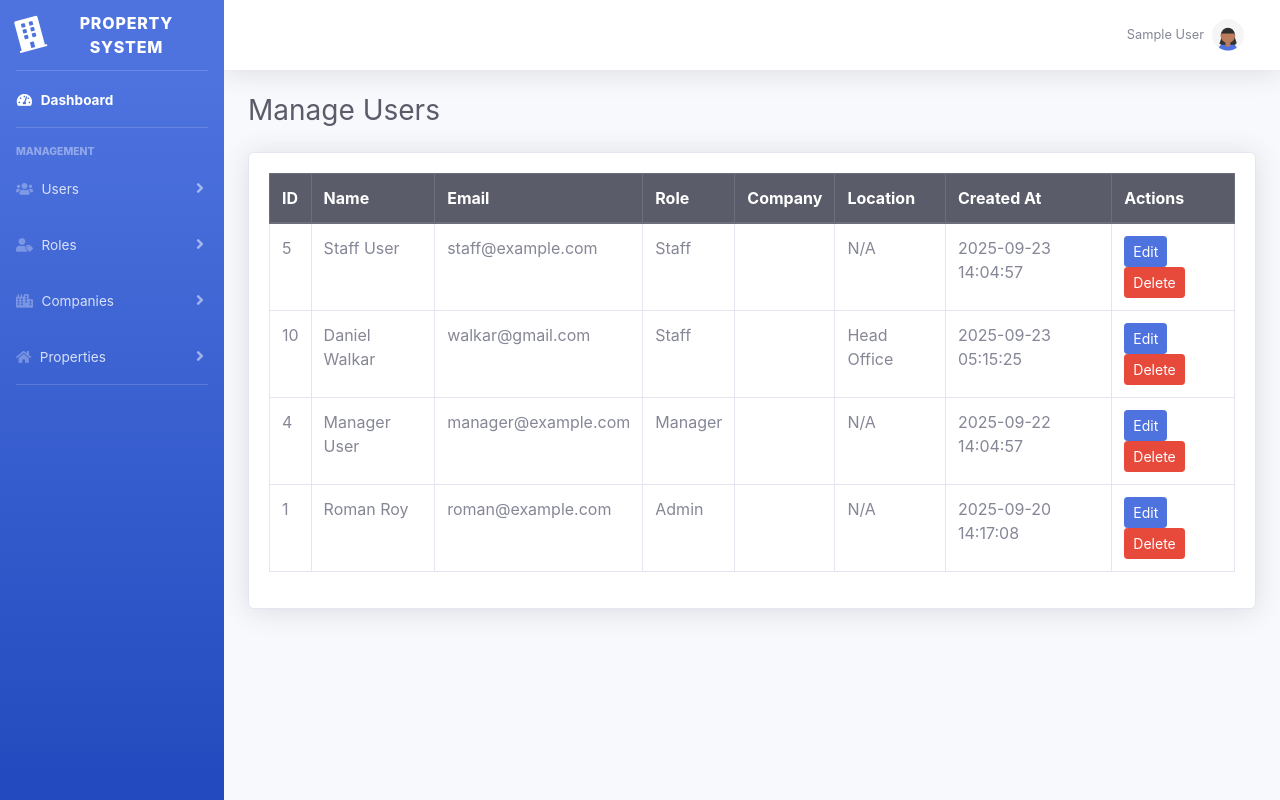
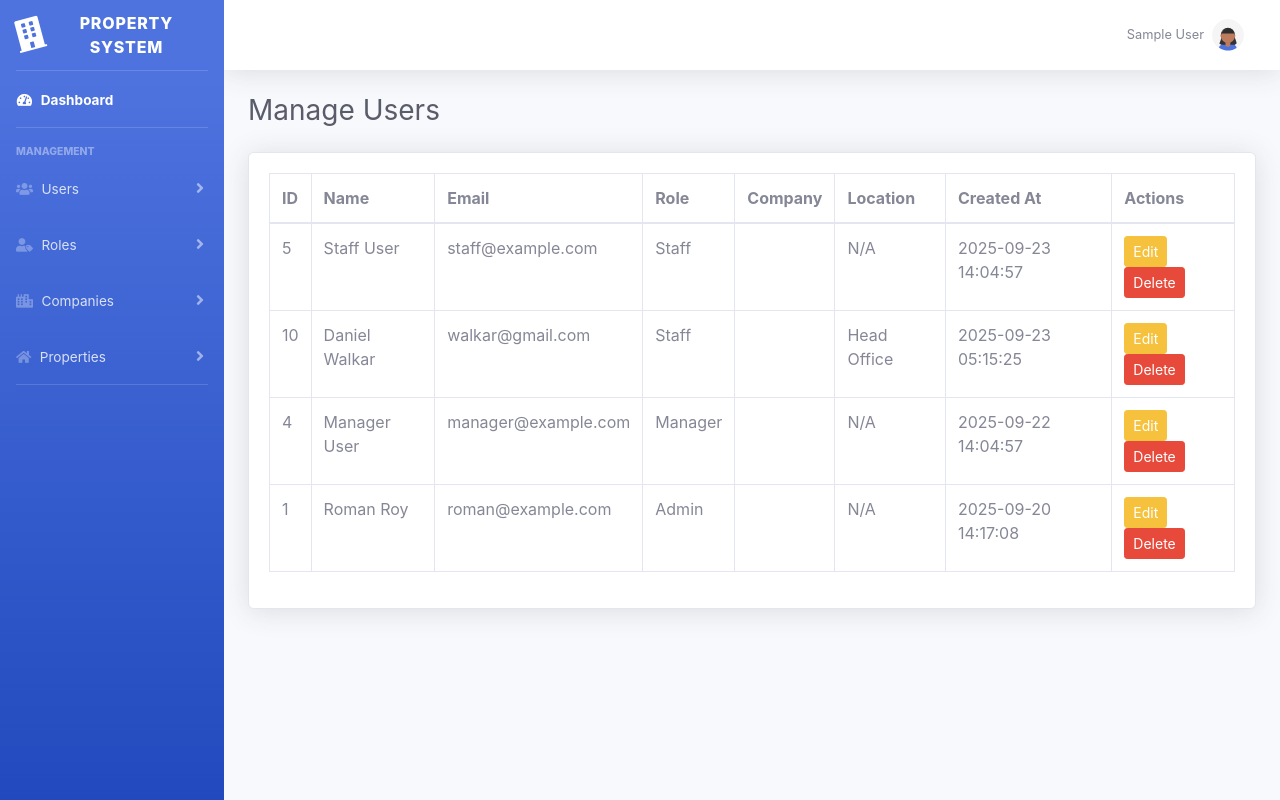
Before and after one commit to VirtusStack/Property_Amenity_Marketing_System, a PHP site: page /Property_Amenity_Marketing_System/admin.php?action=manageUsers in a window 1280 px wide. Run offline with PHP 8.4, Linux system fonts and the light colour scheme; the visitor is signed in with stand-in values (Sample User, id 1); data comes from the database, SQL or seed files in the repository; data that the repository does not hold is empty.

Commit message:
Update manage_user.php

```diff
--- a/templates/users/manage_user.php
+++ b/templates/users/manage_user.php
@@ -36,10 +36,10 @@ $results['users']     = $results['users'] ?? [];
                 <!-- Page Heading -->
                 <h1 class="h3 mb-4 text-gray-800"><?= htmlspecialchars($results['pageTitle']) ?></h1>
 
-           <!-- Feedback message (success or error) -->
-          <?php if (!empty($results['message'])): ?>
-       <div class="alert <?= strpos($results['message'],'✅')!==false ? 'alert-success' : 'alert-danger' ?> alert-dismissible fade show" role="alert">
-                     <?= strpos($results['message'],'✅')!==false ? '<i class="fas fa-check-circle"></i>' : '<i class="fas fa-times-circle"></i>' ?>
+                <!-- Feedback message (success or error) -->
+                <?php if (!empty($results['message'])): ?>
+                    <div class="alert <?= strpos($results['message'],'✅')!==false ? 'alert-success' : 'alert-danger' ?> alert-dismissible fade show" role="alert">
+                        <?= strpos($results['message'],'✅')!==false ? '<i class="fas fa-check-circle"></i>' : '<i class="fas fa-times-circle"></i>' ?>
                         <?= htmlspecialchars($results['message']) ?>
                         <button type="button" class="btn-close" data-bs-dismiss="alert" aria-label="Close"></button>
                     </div>
@@ -50,7 +50,7 @@ $results['users']     = $results['users'] ?? [];
                     <div class="card-body">
                         <div class="table-responsive">
                             <table class="table table-bordered">
-                                <thead class="thead-dark">
+                                <thead>
                                     <tr>
                                         <th>ID</th>
                                         <th>Name</th>
@@ -92,17 +92,23 @@ $results['users']     = $results['users'] ?? [];
                                                 </td>
                                                 <td><?= $user['created_at'] ?></td>
                                                 <td>
-                             <!-- Edit button -->
-                             <a class="btn btn-sm btn-primary" href="<?= BASE_URL ?>/admin.php?action=editUser&id=<?= $user['user_id'] ?>">Edit</a>
-                             <!-- Delete button with confirmation -->
-                             <a class="btn btn-sm btn-danger" href="<?= BASE_URL ?>/admin.php?action=manageUsers&delete=<?= $user['user_id'] ?>"
-                                                       onclick="return confirm('Are you sure you want to delete this user?');">Delete</a>
+                                                    <!-- Edit button (yellow like Roles screen) -->
+                                                    <a class="btn btn-sm btn-warning" href="<?= BASE_URL ?>/admin.php?action=editUser&id=<?= $user['user_id'] ?>">
+                                                        <i class="bi bi-pencil-square"></i> Edit
+                                                    </a>
+                                                    <!-- Delete button (red like Roles screen) -->
+                                                    <a class="btn btn-sm btn-danger" href="<?= BASE_URL ?>/admin.php?action=manageUsers&delete=<?= $user['user_id'] ?>"
+                                                       onclick="return confirm('Are you sure you want to delete this user?');">
+                                                       <i class="bi bi-trash"></i> Delete
+                                                    </a>
                                                 </td>
                                             </tr>
                                         <?php endforeach; ?>
                                     <?php else: ?>
                                         <!-- No users found -->
-                                        <tr><td colspan="8">No users found.</td></tr>
+                                        <tr>
+                                            <td colspan="8" class="text-center">No users found.</td>
+                                        </tr>
                                     <?php endif; ?>
                                 </tbody>
                             </table>
```
